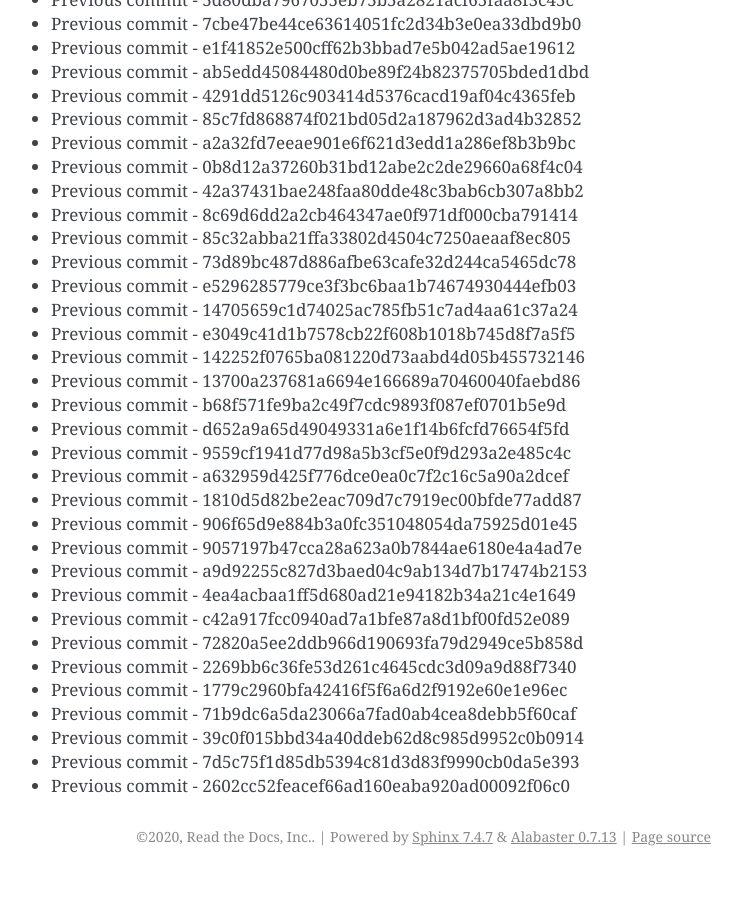
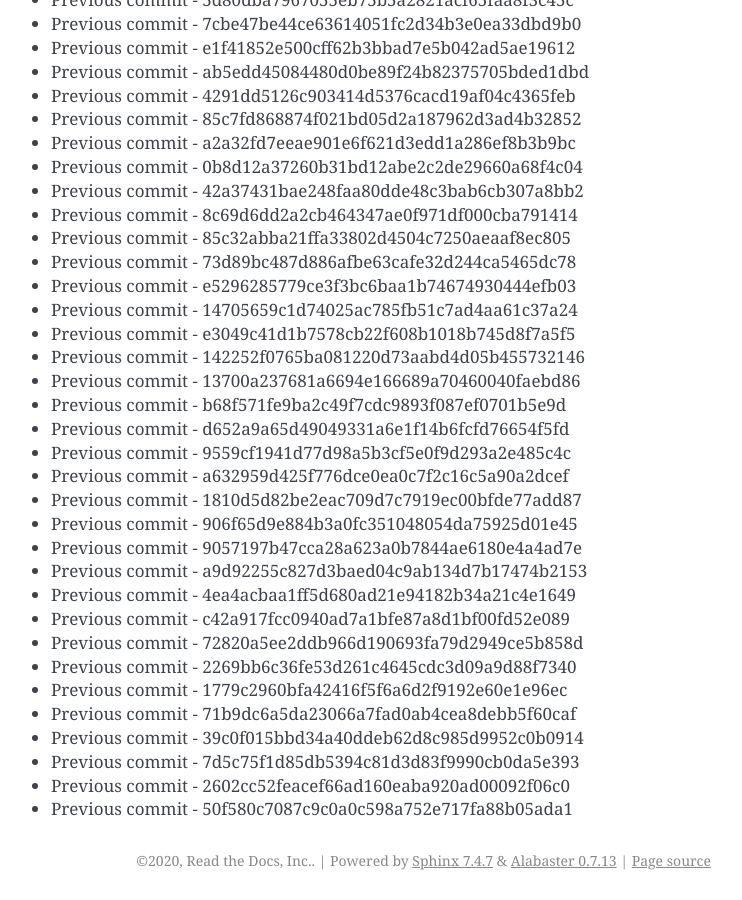
Before and after one commit to readthedocs/rtd-git-stresstest, a Sphinx documentation site: the page built from docs/updates.rst, in a window 1280 px wide and 900 px high, scrolled down 35470 px. Shown: the whole window, without its empty margins (399-1141 px from the left). Built offline with Sphinx 7.4.7, drawn with Linux system fonts in a browser that asks for light colours; before the commit the page ends 36346 px from its top, so only the background shows below that.

Commit message:
Generating commit from previous: 50f580c7087c9c0a0c598a752e717fa88b05ada1

```diff
--- a/docs/updates.rst
+++ b/docs/updates.rst
@@ -1522,3 +1522,4 @@ It can be tested for any performance characteristics.
 * Previous commit - 39c0f015bbd34a40ddeb62d8c985d9952c0b0914
 * Previous commit - 7d5c75f1d85db5394c81d3d83f9990cb0da5e393
 * Previous commit - 2602cc52feacef66ad160eaba920ad00092f06c0
+* Previous commit - 50f580c7087c9c0a0c598a752e717fa88b05ada1
```
